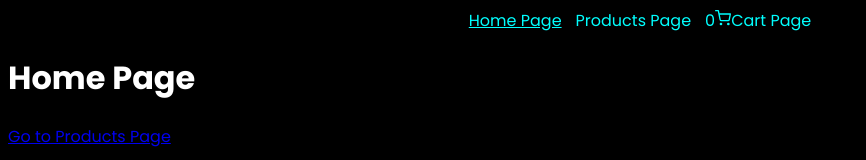
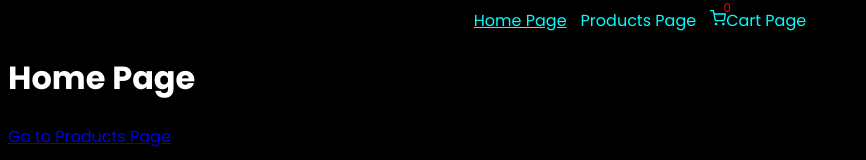
Before and after one commit to berkkdemirr/turkcell-global-bilgi-react-egitimi, a React (Vite) app: page / in a window 1280 px wide. Shown: the top 160 px of the page, without its empty margins (0-866 px from the left). Built offline with nearby package versions, Linux system fonts and the light colour scheme.

Commit message:
cart styles

```diff
--- a/src/App.jsx
+++ b/src/App.jsx
@@ -1,21 +1,12 @@
-import Header from "./components/Layout/Header";
-import ProductForm from "./components/Products/ProductForm";
 import HomePage from "./pages/Home";
 import ProductsPage from "./pages/Products";
-import {
-  BrowserRouter,
-  Route,
-  Routes,
-  createBrowserRouter,
-} from "react-router-dom";
+import { BrowserRouter, Route, Routes } from "react-router-dom";
 import RootLayout from "./pages/Root";
 import ErrorPage from "./pages/Error";
 import CartPage from "./pages/Cart";
 import ProductDetailPage from "./pages/ProductDetail";
-import { useState } from "react";
 
 function App() {
-  const [cartItems, setCartItems] = useState([]);
   return (
     <div className="app">
       <BrowserRouter>
--- a/src/components/Layout/Header.css
+++ b/src/components/Layout/Header.css
@@ -16,3 +16,15 @@ header ul li a:hover,
 header ul li a.active {
   text-decoration: underline;
 }
+
+header .cart {
+  position: relative;
+}
+
+header .cart-length {
+  font-size: 12px;
+  position: absolute;
+  color: red;
+  top: -10px;
+  right: -5px;
+}
--- a/src/components/Layout/Header.jsx
+++ b/src/components/Layout/Header.jsx
@@ -30,8 +30,8 @@ const Header = () => {
             className={({ isActive }) => (isActive ? "active" : undefined)}
             to="/cart"
           >
-            <span>
-              {cartItems.length}
+            <span className="cart">
+              <span className="cart-length">{cartItems.length}</span>
               <FiShoppingCart size={16} />
             </span>
             Cart Page
```
